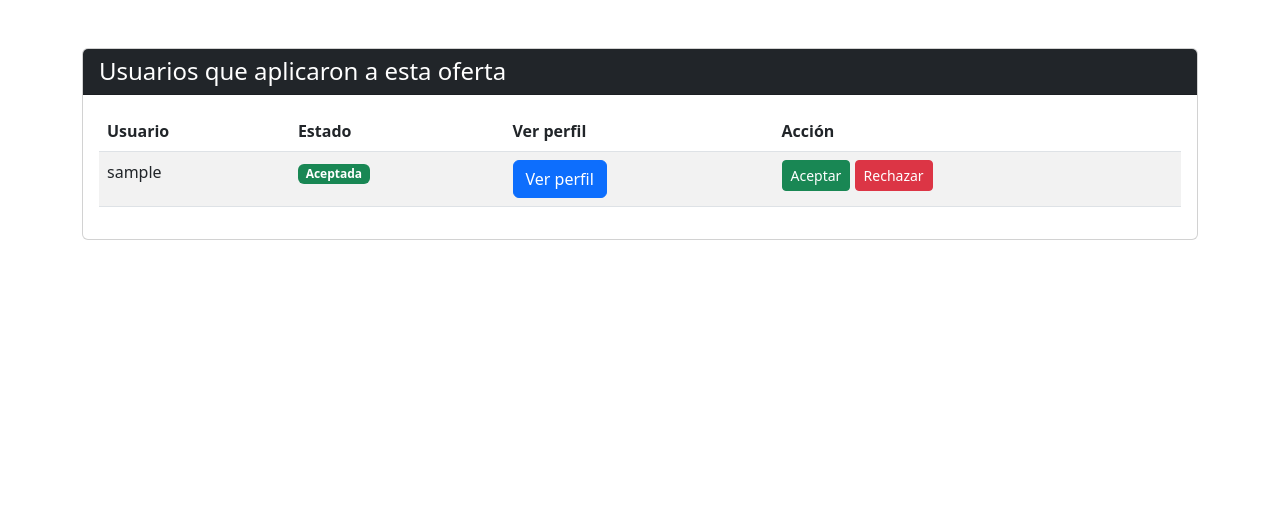
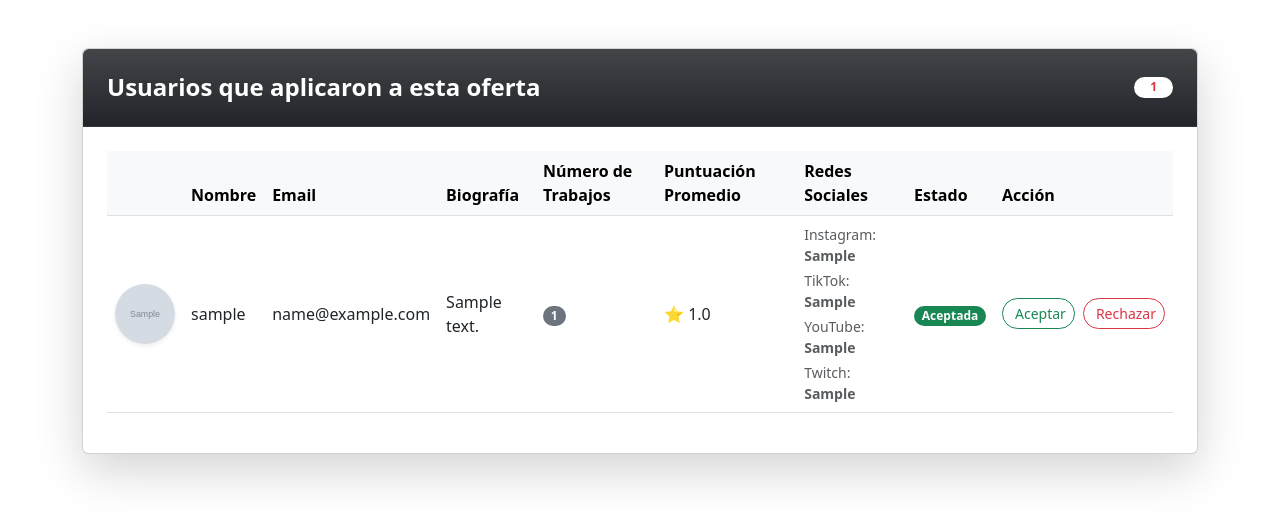
Before and after one commit to JosCarRub/CreatorHub, a Django app: page /detalle_aspirantes_oferta/1 in a window 1280 px wide. Shown: the part 56-578 px from the top of the page. Run offline with Django 5.2, Linux system fonts and the light colour scheme; a user stored in the database is signed in; tables that the repository leaves empty hold one stand-in row (values such as "Sample post"); grey boxes marked "Sample" are stand-in pictures; parts of the project's set-up code (start-up, migrations or seed data) failed here and were passed over.

```diff
--- a/aplicacion/templates/oferta/aplicaciones/detalle_aspirantes_oferta.html
+++ b/aplicacion/templates/oferta/aplicaciones/detalle_aspirantes_oferta.html
@@ -1,29 +1,76 @@
 {% extends 'principales/base.html' %}
+{% load extra_filters %}
 
 {% block basePrincipal %}
-<!-- Sección de Usuarios que aplicaron -->
-<div class="container mt-5">
-    <div class="card">
-        <div class="card-header bg-dark text-white">
-            <h4 class="mb-0">Usuarios que aplicaron a esta oferta</h4>
+<div class="container py-5">
+    <div class="card shadow-lg rounded-lg">
+        <div class="card-header bg-dark bg-gradient text-white rounded-top p-4 d-flex justify-content-between align-items-center">
+            <h4 class="fw-bold mb-0">Usuarios que aplicaron a esta oferta</h4>
+            <span class="badge bg-white text-danger rounded-pill px-3">{{ aplicaciones|length }}</span>
         </div>
-        <div class="card-body">
+        <div class="card-body p-4">
             {% if aplicaciones %}
-                <table class="table table-striped">
-                    <thead>
+                <div class="table-responsive">
+                    <table class="table table-hover">
+                        <thead class="table-light">
                             <tr>
-                            <th>Usuario</th>
-                            <th>Estado</th>
-                            <th>Ver perfil</th>
-                            <th>Acción</th>
+                                <th class="fw-bold"></th>
+                                <th class="fw-bold">Nombre</th>
+                                <th class="fw-bold">Email</th>
+                                <th class="fw-bold">Biografía</th>
+                                <th class="fw-bold">Número de Trabajos</th>
+                                <th class="fw-bold">Puntuación Promedio</th>
+                                <th class="fw-bold">Redes Sociales</th>
+                                <th class="fw-bold">Estado</th>
+                                <th class="fw-bold">Acción</th>
                             </tr>
                         </thead>
                         <tbody>
                             {% for aplicacion in aplicaciones %}
-                            <tr>
-                                <td>{{ aplicacion.usuario }}</td>
+                                <tr class="align-middle">
                                     <td>
-                                    <span class="badge
+                                        <img src="{{ aplicacion.usuario.foto_perfil.url }}"
+                                             alt="Foto"
+                                             class="rounded-circle shadow-sm"
+                                             width="60"
+                                             height="60">
+                                    </td>
+                                    <td>{{ aplicacion.usuario.username }}</td>
+                                    <td>{{ aplicacion.usuario.email }}</td>
+                                    <td>{{ aplicacion.usuario.biografia }}</td>
+                                    <td>
+                                        <span class="badge bg-secondary rounded-pill">
+                                            {{ aplicacion.usuario.num_trabajos }}
+                                        </span>
+                                    </td>
+                                    <td>
+                                        <span class="text-warning">⭐</span>
+                                        {{ aplicacion.usuario.puntuacion_promedio|floatformat:1 }}
+                                    </td>
+                                    <td>
+                                        {% with redes=redes_por_usuario|get_item:aplicacion.usuario.id %}
+                                            {% if redes %}
+                                                <div class="d-flex flex-column gap-1">
+                                                    {% if redes.instagram %}
+                                                        <small class="text-muted">Instagram: <span class="fw-bold">{{ redes.instagram }}</span></small>
+                                                    {% endif %}
+                                                    {% if redes.tiktok %}
+                                                        <small class="text-muted">TikTok: <span class="fw-bold">{{ redes.tiktok }}</span></small>
+                                                    {% endif %}
+                                                    {% if redes.youtube %}
+                                                        <small class="text-muted">YouTube: <span class="fw-bold">{{ redes.youtube }}</span></small>
+                                                    {% endif %}
+                                                    {% if redes.twicht %}
+                                                        <small class="text-muted">Twitch: <span class="fw-bold">{{ redes.twicht }}</span></small>
+                                                    {% endif %}
+                                                </div>
+                                            {% else %}
+                                                <span class="text-muted small">No tiene redes sociales</span>
+                                            {% endif %}
+                                        {% endwith %}
+                                    </td>
+                                    <td>
+                                        <span class="badge rounded-pill
                                             {% if aplicacion.estado_aplicacion == 'solicitada' %}bg-info
                                             {% elif aplicacion.estado_aplicacion == 'aceptada' %}bg-success
                                             {% else %}bg-danger{% endif %}">
@@ -31,27 +78,30 @@
                                         </span>
                                     </td>
                                     <td>
-                                    <a href="{% url 'detalle_perfil_aspirantes_oferta' aplicacion.usuario.pk %}" class="btn btn-primary">Ver perfil</a>
-                                </td>
-                                <td>
-                                    <form method="post" action="">
+                                        <form method="post" action="" class="d-flex gap-2">
                                             {% csrf_token %}
-                                        <button type="submit" name="estado" value="aceptada" class="btn btn-success btn-sm">Aceptar</button>
-                                        <button type="submit" name="estado" value="denegada" class="btn btn-danger btn-sm">Rechazar</button>
+                                            <button type="submit" name="estado" value="aceptada"
+                                                    class="btn btn-outline-success btn-sm rounded-pill">
+                                                <i class="fas fa-check me-1"></i>Aceptar
+                                            </button>
+                                            <button type="submit" name="estado" value="denegada"
+                                                    class="btn btn-outline-danger btn-sm rounded-pill">
+                                                <i class="fas fa-times me-1"></i>Rechazar
+                                            </button>
                                         </form>
                                     </td>
                                 </tr>
                             {% endfor %}
                         </tbody>
                     </table>
+                </div>
             {% else %}
-                <p class="text-muted text-center">No hay usuarios que hayan aplicado aún.</p>
+                <div class="text-center py-5">
+                    <i class="fas fa-users text-muted mb-3" style="font-size: 3rem;"></i>
+                    <p class="text-muted mb-0">No hay usuarios que hayan aplicado aún.</p>
+                </div>
             {% endif %}
         </div>
     </div>
 </div>
-
-
-
-
 {% endblock %}
--- a/aplicacion/templates/registration/registro_empresa.html
+++ b/aplicacion/templates/registration/registro_empresa.html
@@ -16,7 +16,7 @@
                             <div class="col-md-10 col-lg-6 col-xl-5 order-2 order-lg-1">
 
                                 <p class="my-5 display-3 fw-bold ls-tight text-center">Crea tu cuenta
-                                    <span class="text-primary">PARTICULAR</span>
+                                    <span class="text-warning">EMPRESA</span>
                                 </p>
 
                                 <form method="post"  enctype="multipart/form-data">
--- /dev/null
+++ b/aplicacion/templatetags/extra_filters.py
@@ -0,0 +1,7 @@
+from django import template
+
+register = template.Library()
+
+@register.filter
+def get_item(dictionary, key):
+    return dictionary.get(key)
--- a/aplicacion/urls.py
+++ b/aplicacion/urls.py
@@ -26,7 +26,6 @@ urlpatterns = [
     path('aplicar_oferta/<int:pk>', AplicarOfertaView.as_view(), name='aplicar_oferta'),
     #APLICACIONES
     path('detalle_aspirantes_oferta/<int:pk>', DetalleAspirantesOfertaView.as_view(), name='detalle_aspirantes_oferta'),
-    path('detalle_perfil_aspirantes_oferta/<int:pk>', DetallePerfilAspirantesOfertaView.as_view(), name='detalle_perfil_aspirantes_oferta'),
 
 
 
--- a/aplicacion/views.py
+++ b/aplicacion/views.py
@@ -222,23 +222,33 @@ class AplicarOfertaView(LoginRequiredMixin, CreateView):
         return super().form_valid(form)
 
 class DetalleAspirantesOfertaView(LoginRequiredMixin, DetailView):
-    model = AplicacionOferta
+    model = Oferta
     template_name = 'oferta/aplicaciones/detalle_aspirantes_oferta.html'
+    context_object_name = 'oferta'
+
 
     def get_context_data(self, **kwargs):
         context = super().get_context_data(**kwargs)
-        context['aplicaciones'] = AplicacionOferta.objects.all()
+        aplicaciones = AplicacionOferta.objects.filter(oferta=self.object)
+
+        # Creamos un diccionario para almacenar las redes sociales de cada usuario
+        redes_por_usuario = {}
+
+        for aplicacion in aplicaciones:
+            usuario = aplicacion.usuario
+            # Consultamos las redes sociales de cada usuario
+            redes = RedesSocialesUsuario.objects.filter(usuario=usuario).first()
+            redes_por_usuario[usuario.id] = redes  # Guardamos las redes de cada usuario en el diccionario
+
+        context['aplicaciones'] = aplicaciones
+        context['redes_por_usuario'] = redes_por_usuario  # Pasamos el diccionario al contexto
         return context
 
 
-class DetallePerfilAspirantesOfertaView(LoginRequiredMixin, DetailView):
-    model = AplicacionOferta
-    template_name = 'oferta/aplicaciones/detalle_perfil_aspirantes_oferta.html'
 
-    def get_context_data(self, **kwargs):
-        context = super().get_context_data(**kwargs)
-        context['aplicaciones'] = AplicacionOferta.objects.all()
-        return context
+
+
+
 
 
 
```
Also changed, not shown: aplicacion/templates/oferta/aplicaciones/detalle_perfil_aspirantes_oferta.html (deleted, +0 -94 lines), aplicacion/templates/oferta/aplicar_oferta.html (deleted, +0 -9 lines), aplicacion/migrations/0001_initial.py. Lines whose indentation alone changed are shown as unchanged.
